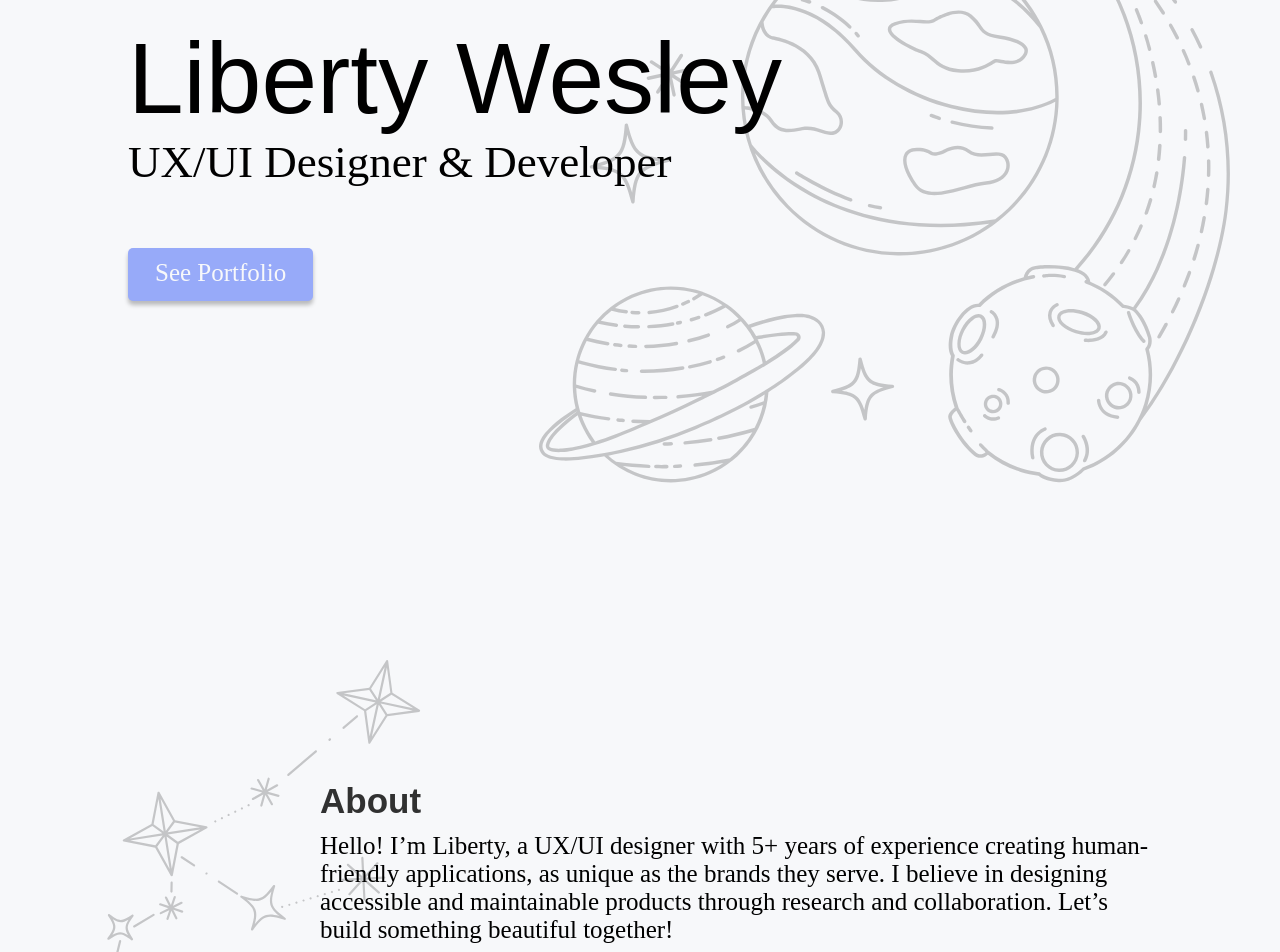
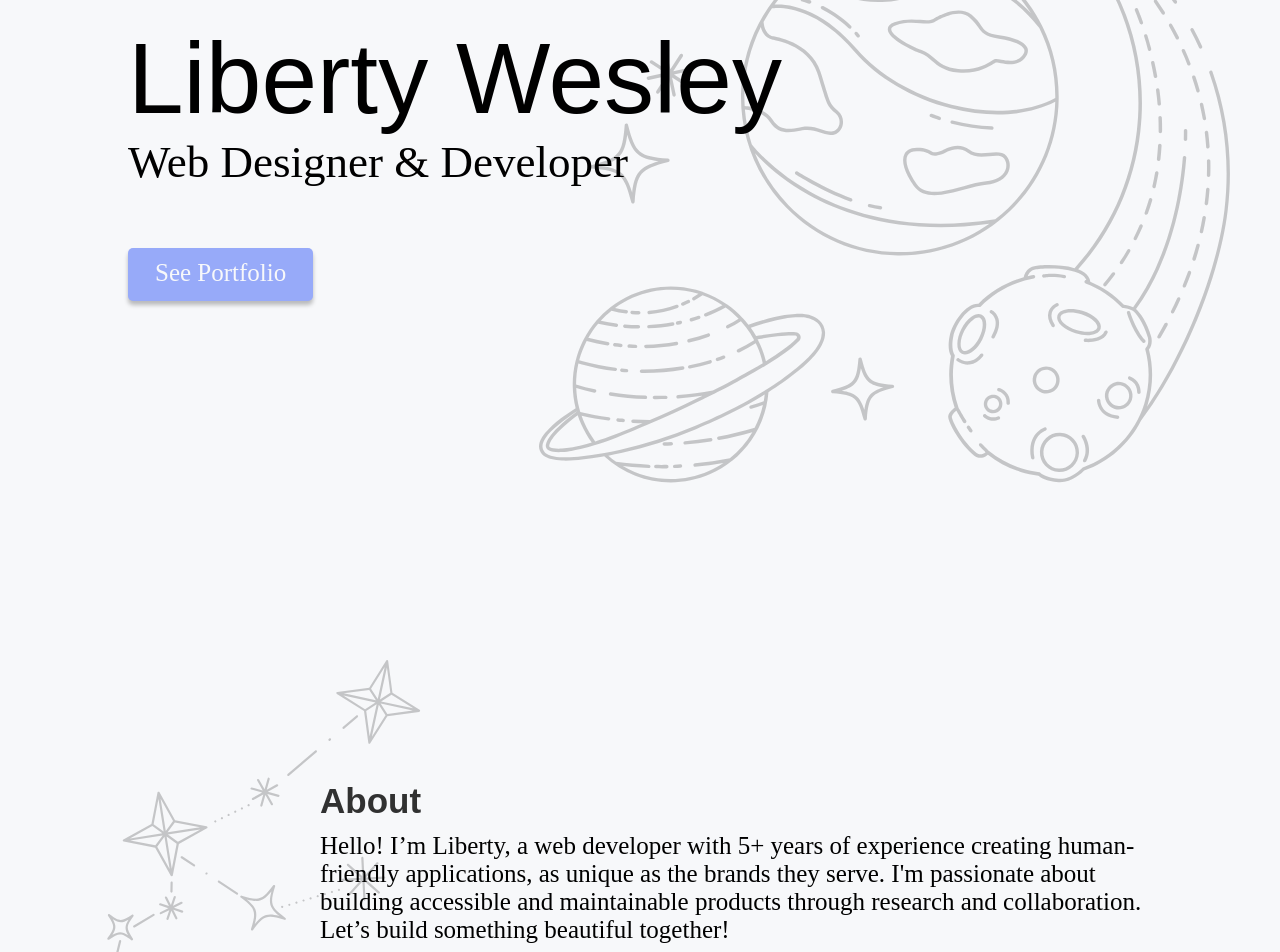
Before and after one commit to lwesley08/LibertyWesleyDotCom, a Nuxt app: page / in a window 1280 px wide. Shown: the part 240-1192 px from the top of the page. Built offline with nearby package versions, Linux system fonts and the light colour scheme; a web font is replaced by a local one.

Commit message:
updating text

```diff
--- a/pages/index.vue
+++ b/pages/index.vue
@@ -3,13 +3,13 @@
     <div class="hero">
       <div class="hero__text-container">
         <h1 class="hero__name">Liberty Wesley</h1>
-        <p class="hero__title">UX/UI Designer & Developer</p>
+        <p class="hero__title">Web Designer & Developer</p>
         <a href="#portolio"><div aria-role="button" class="hero__button">See Portfolio</div></a>
       </div>
     </div>
     <div class="about">
       <h3 class="about__title">About</h3>
-      <p class="about__text">Hello! I’m Liberty, a UX/UI designer with 5+ years of experience creating human-friendly applications, as unique as the brands they serve. I believe in designing accessible and maintainable products through research and collaboration. Let’s build something beautiful together!</p>
+      <p class="about__text">Hello! I’m Liberty, a web developer with 5+ years of experience creating human-friendly applications, as unique as the brands they serve. I'm passionate about building accessible and maintainable products through research and collaboration. Let’s build something beautiful together!</p>
     </div>
     <div class="featured-work" id="portolio">
       <h3 class="featured-work__title">Featured Work</h3>
```
